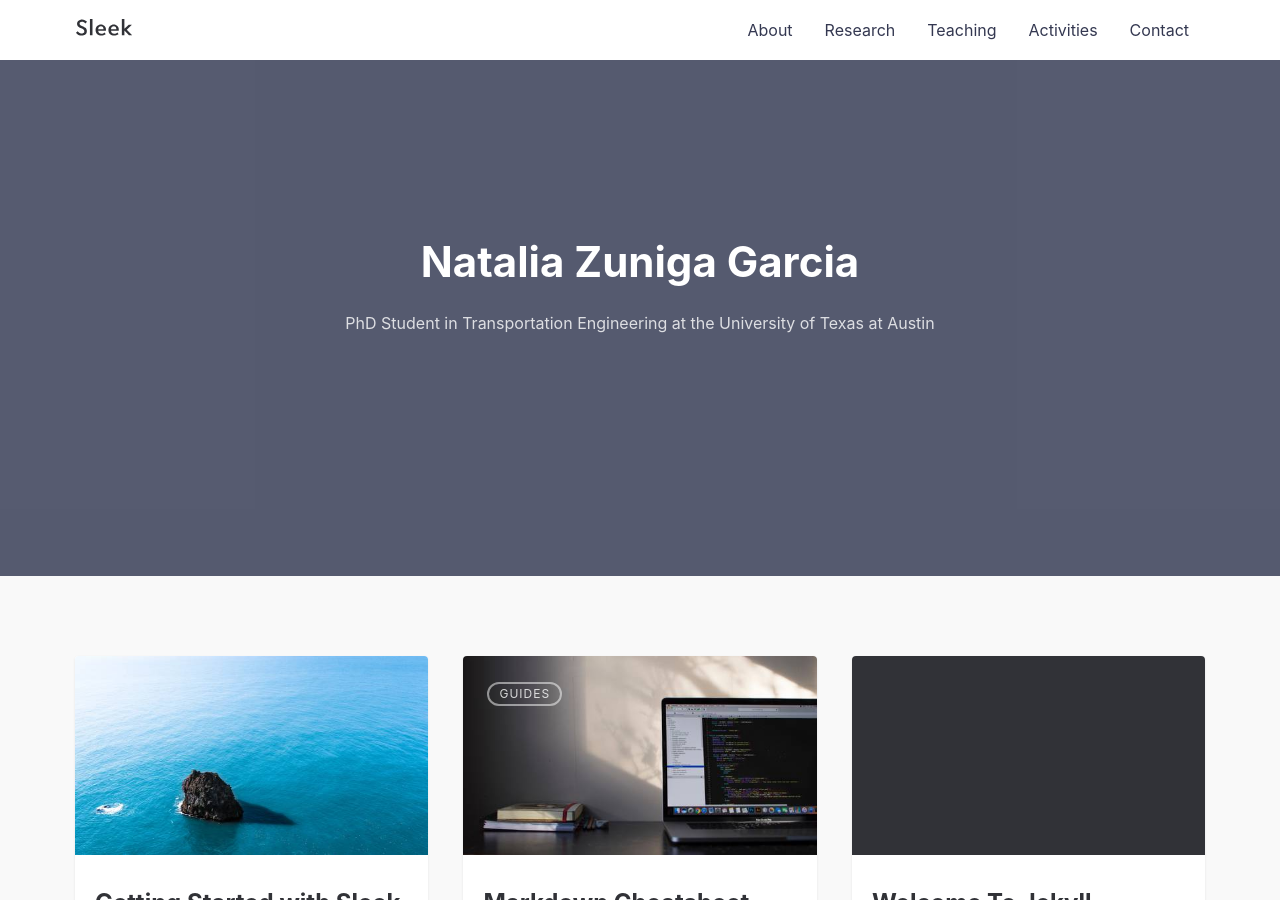
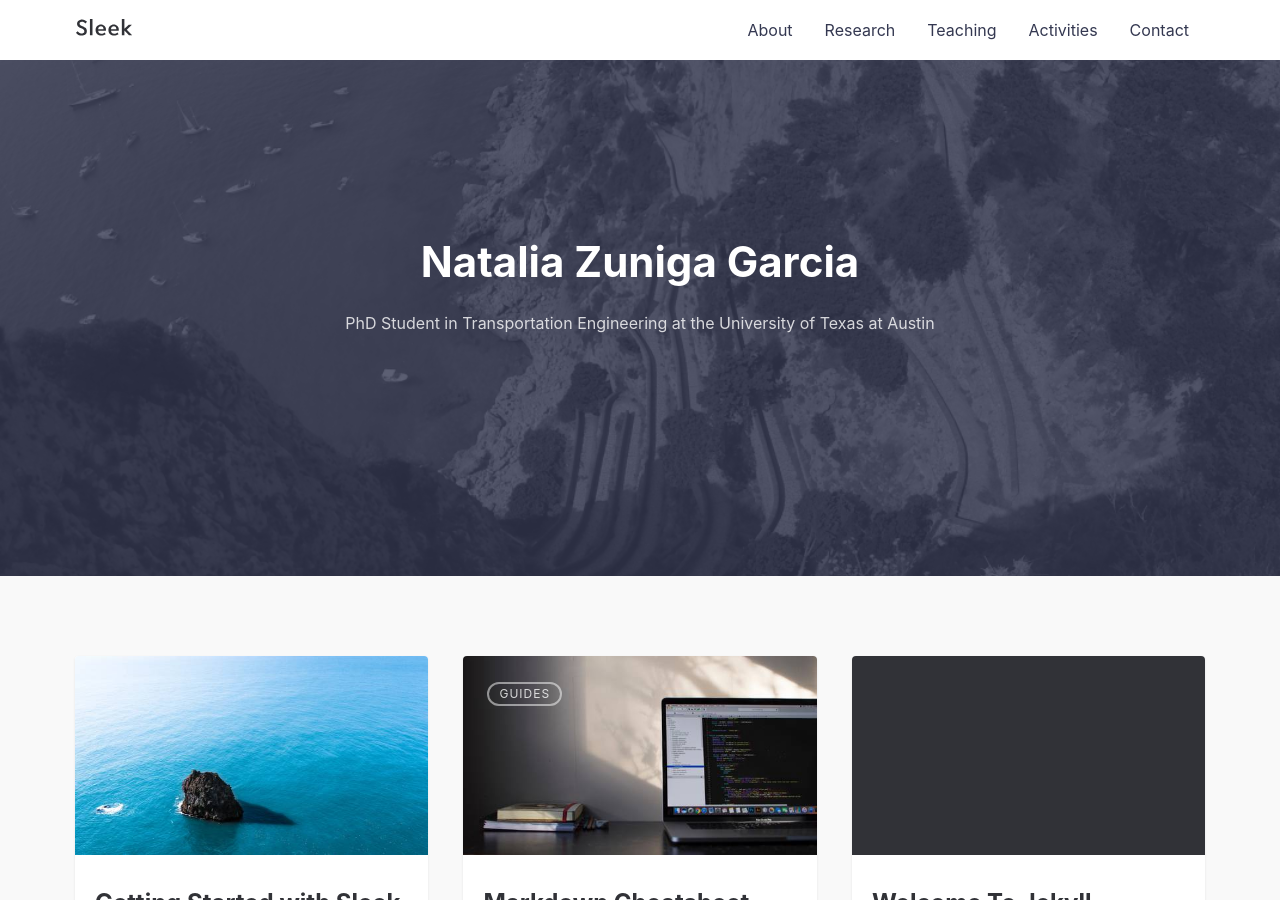
Before and after one commit to nzunigag/nzunigag.github.io, a Jekyll site: the page built from index.md, in a window 1280 px wide and 900 px high. Built offline with Jekyll 4.4.1, drawn with Linux system fonts in a browser that asks for light colours.

Commit message:
Update default.html

```diff
--- a/_layouts/default.html
+++ b/_layouts/default.html
@@ -19,7 +19,7 @@ layout: compress
 
     {% include header.html %}
 
-    <div class="hero lazyload" data-bg="{{ site.url }}{{ site.baseurl }}/assets/img/{{ site.hero_img }}">
+    <div class="hero lazyload" data-bg="{{site.url}}/assets/img/main.jpg">
       <div class="hero__wrap">
         <h1 class="hero__title">{{ site.title | escape }}</h1>
         <p class="hero__meta">{{ site.tagline }}</p>
```
